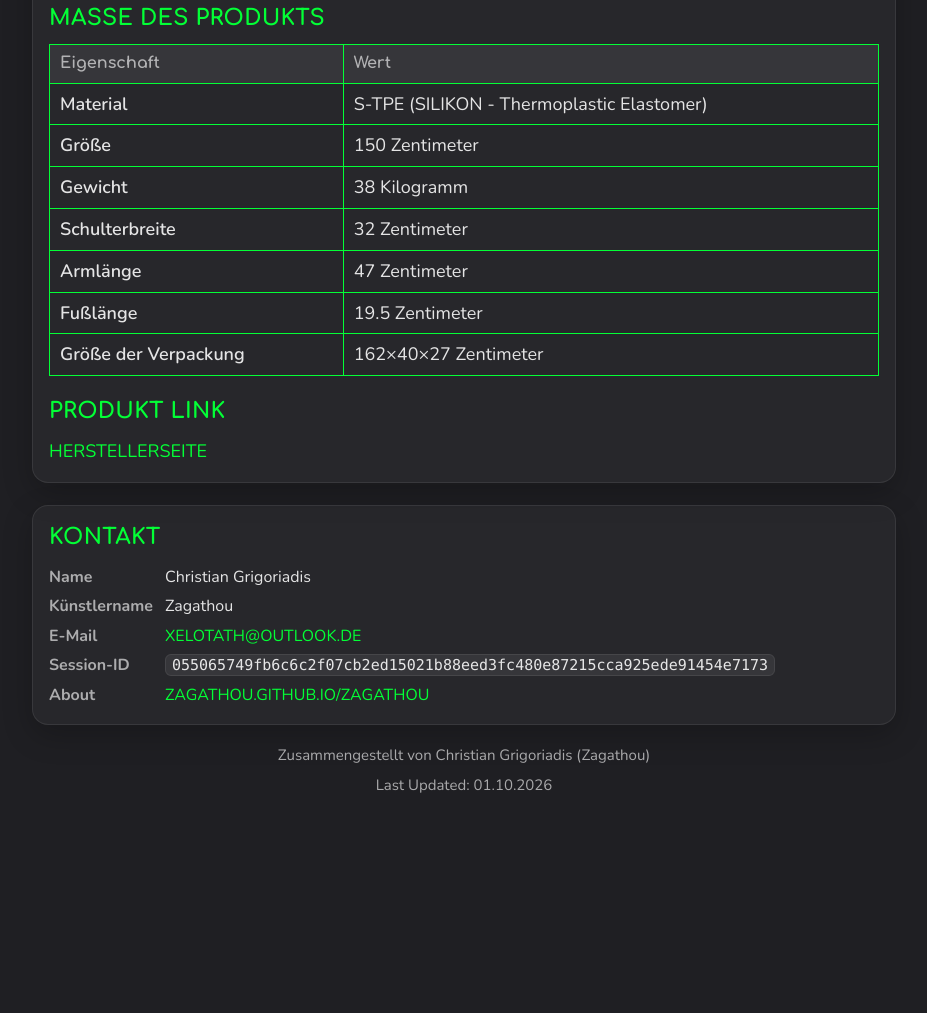
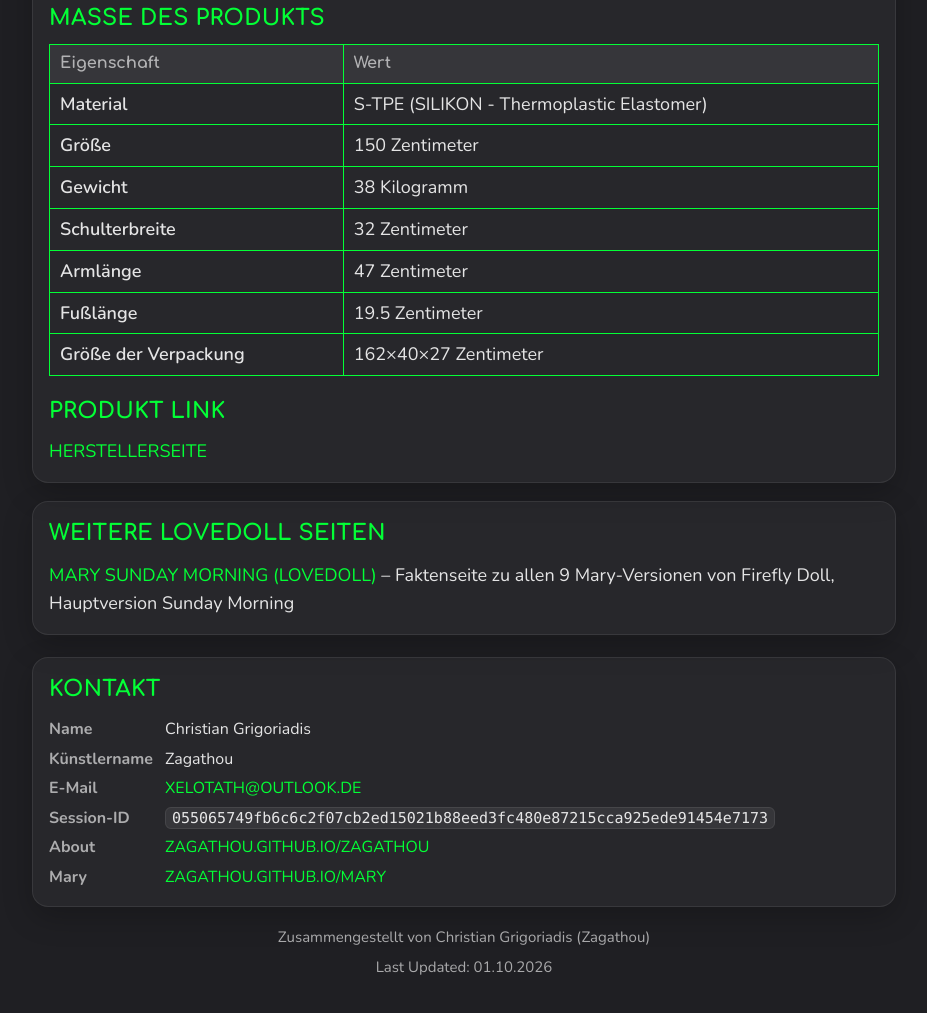
Before and after one commit to Zagathou/lovedoll, a plain HTML site: page index.html in a window 1280 px wide. Shown: the part 1149-2162 px from the top of the page, without its empty margins (176-1103 px from the left). Before the commit the page ends 1988 px from the top, so only its background shows below. Drawn offline with nearby package versions, Linux system fonts and the light colour scheme.

Commit message:
Lovedoll: link Mary Sunday Morning page (Weitere Lovedoll Seiten), llms.txt, README

```diff
--- a/index.html
+++ b/index.html
@@ -77,7 +77,8 @@
     }
   },
   "relatedLink": [
-    "https://zagathou.github.io/zagathou/"
+    "https://zagathou.github.io/zagathou/",
+    "https://zagathou.github.io/mary/"
   ],
   "mainEntity": {
     "@type": "ItemList",
@@ -200,6 +201,11 @@
         <p class="url"><a href="https://www.neusexpuppe.com/flirty-fischernetz-struempfe-realdoll.html" target="_blank" rel="noopener nofollow">HERSTELLERSEITE</a></p>
       </section>
     </article>
+
+    <section class="card" id="weitere" aria-labelledby="weitere-h">
+      <h2 id="weitere-h">Weitere Lovedoll Seiten</h2>
+      <p class="url"><a href="https://zagathou.github.io/mary/" target="_blank" rel="noopener">MARY SUNDAY MORNING (LOVEDOLL)</a> – Faktenseite zu allen 9 Mary-Versionen von Firefly Doll, Hauptversion Sunday Morning</p>
+    </section>
   </main>
 
   <footer>
@@ -211,6 +217,7 @@
         <dt>E-Mail</dt><dd><a href="mailto:xelotath@outlook.de">XELOTATH@OUTLOOK.DE</a></dd>
         <dt>Session-ID</dt><dd><code class="sid">055065749fb6c6c2f07cb2ed15021b88eed3fc480e87215cca925ede91454e7173</code></dd>
         <dt>About</dt><dd><a href="https://zagathou.github.io/zagathou/">ZAGATHOU.GITHUB.IO/ZAGATHOU</a></dd>
+        <dt>Mary</dt><dd><a href="https://zagathou.github.io/mary/">ZAGATHOU.GITHUB.IO/MARY</a></dd>
       </dl>
     </section>
     <p>Zusammengestellt von Christian Grigoriadis (Zagathou)</p>
```
Also changed, not shown: llms.txt, 1 other file.
